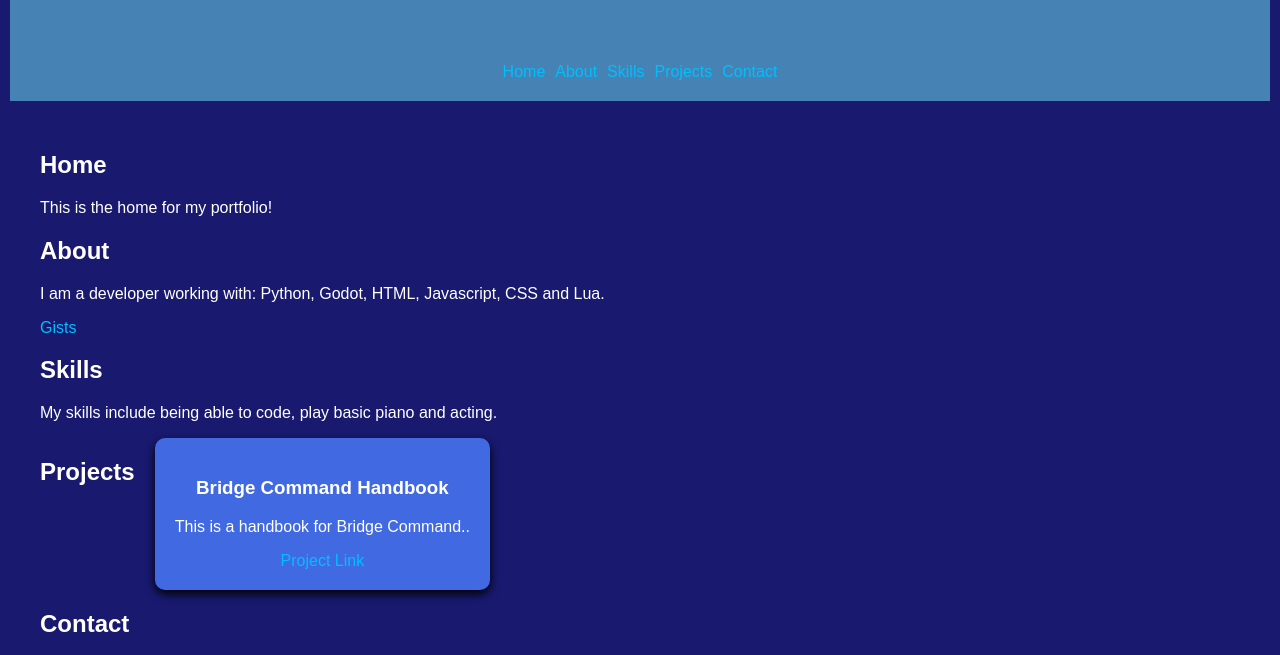
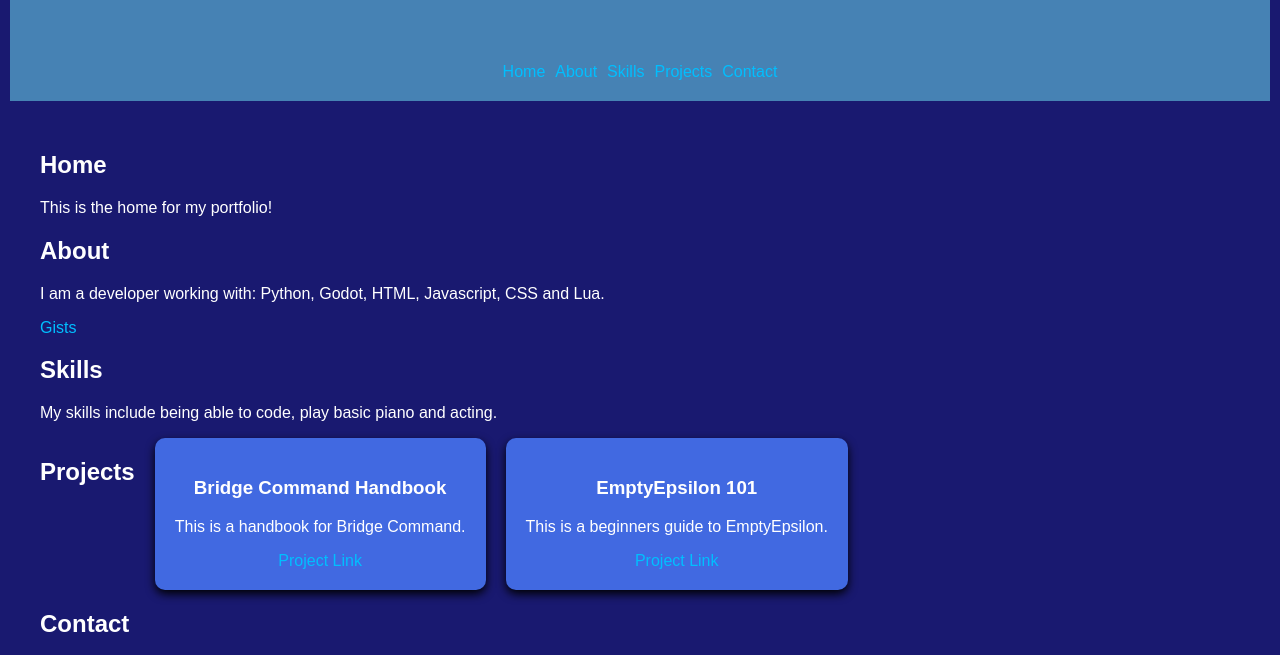
Before and after one commit to EJones35/Portfolio, a plain HTML site: page index.html in a window 1280 px wide. Shown: the part 141-796 px from the top of the page. Drawn offline with Linux system fonts and the light colour scheme.

Commit message:
Add 'EmptyEpsilon 101' project to portfolio
Added a new project section for 'EmptyEpsilon 101' with a description and link.

```diff
--- a/index.html
+++ b/index.html
@@ -41,8 +41,13 @@
 			<h2>Projects</h2>
 			<article class="project-card">
 				<h3>Bridge Command Handbook</h3>
-				<p>This is a handbook for Bridge Command..</p>
+				<p>This is a handbook for Bridge Command.</p>
 				<a href="https://ejones35.github.io/Bridge-Command-Handbook//" target="_blank" rel="noopener">Project Link</a>
+			</article>
+			<article class="project-card">
+				<h3>EmptyEpsilon 101</h3>
+				<p>This is a beginners guide to EmptyEpsilon.</p>
+				<a href="https://ejones35.github.io/EmptyEpsilon-101//" target="_blank" rel="noopener">Project Link</a>
 			</article>
 		</section>
 		<section id="contact">
```
